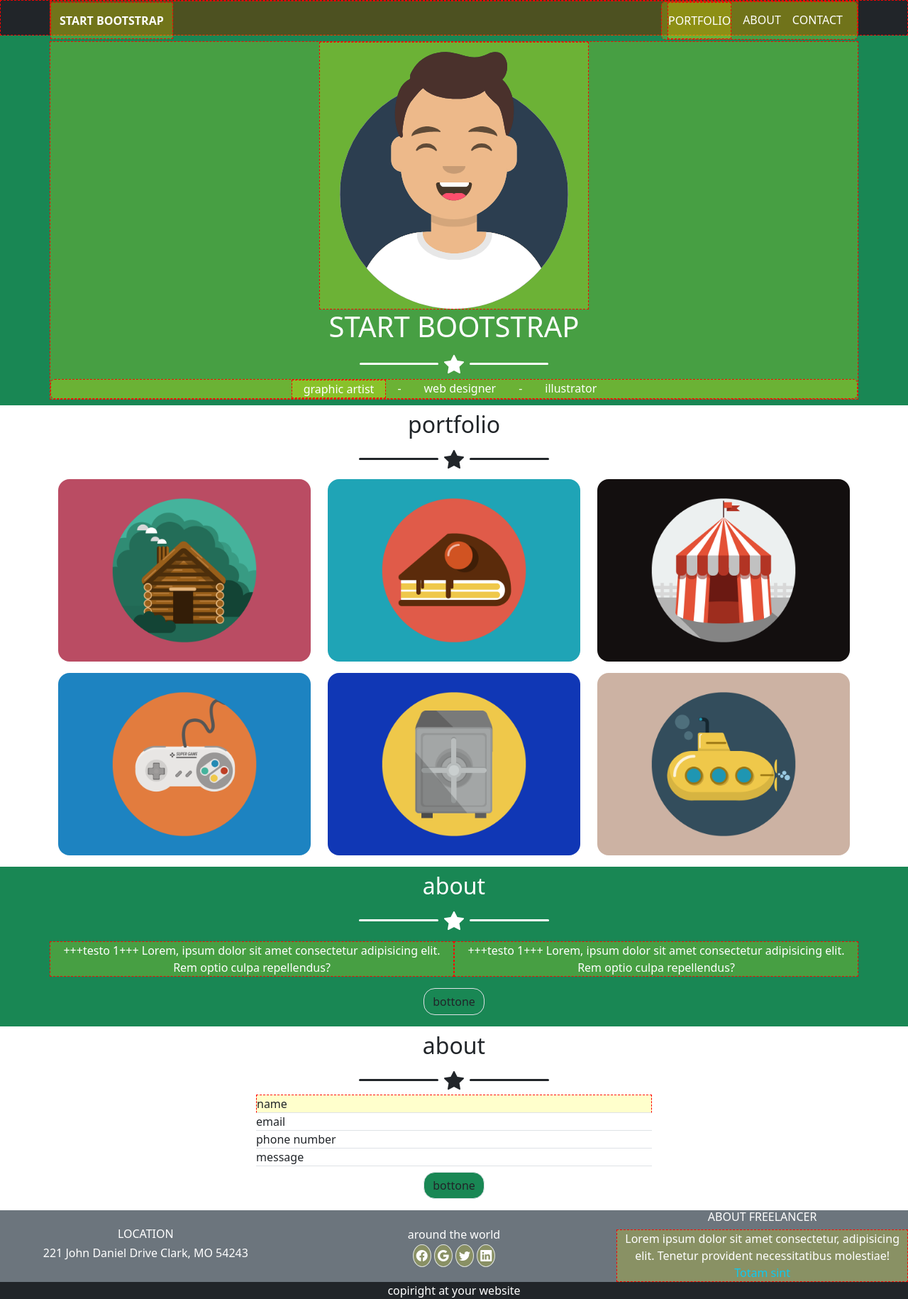
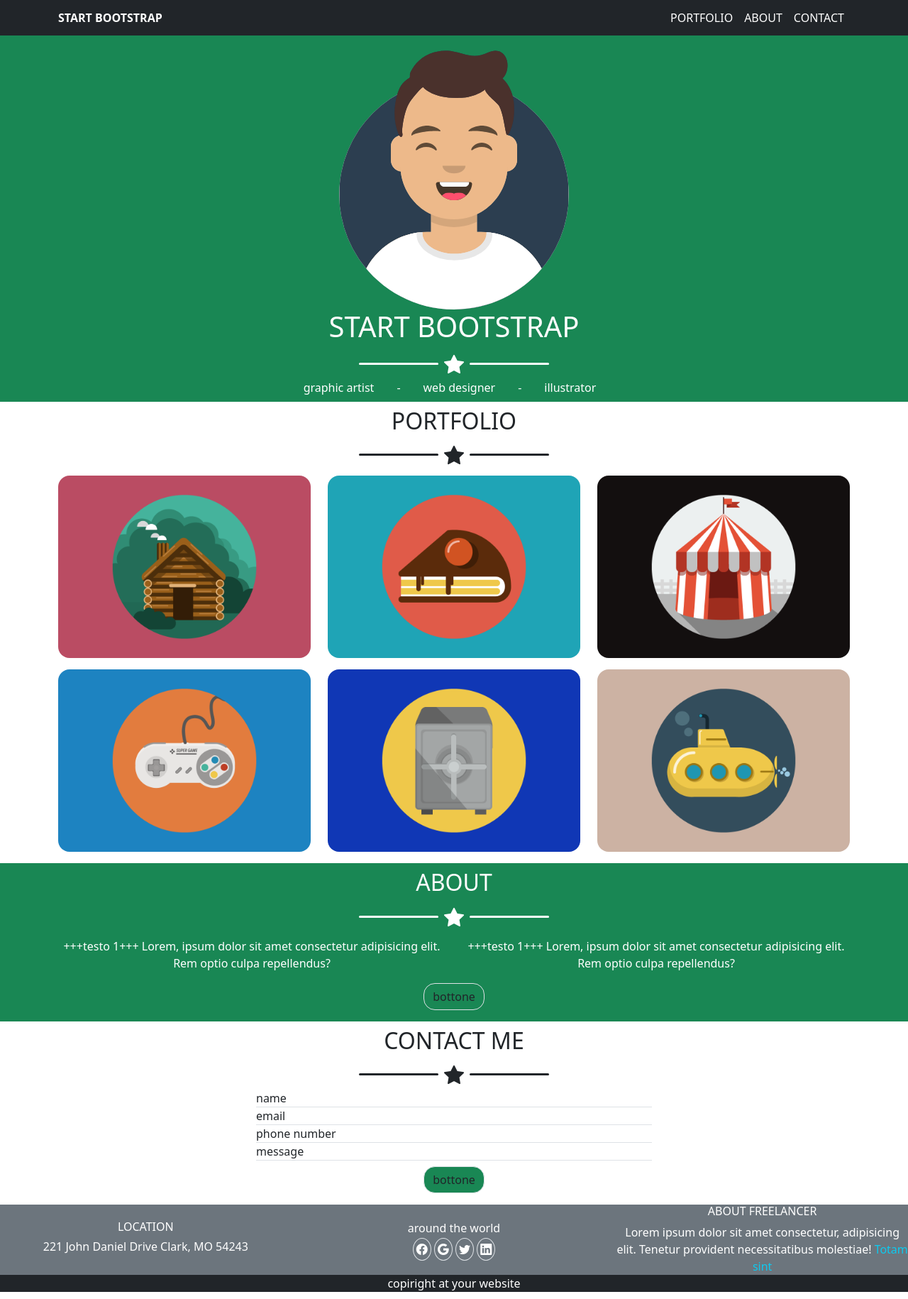
Before and after one commit to CarloCassini/html-css-bootstrap-freelancer, a plain HTML site: page index.html in a window 1280 px wide. Shown: the whole page at 71% size. Drawn offline with nearby package versions, Linux system fonts and the light colour scheme.

Commit message:
no debug

```diff
--- a/index.html
+++ b/index.html
@@ -23,24 +23,22 @@
     <link rel="stylesheet" href="./css/responsive.css" />
   </head>
   <body>
-    <header class="ms_debug text-white bg-dark">
-      <div class="container ms_debug">
+    <header class="text-white bg-dark">
+      <div class="container">
         <div
           class="row row-cols-auto justify-content-between align-items-center"
         >
-          <div class="ms_debug col me-auto fw-bold">START BOOTSTRAP</div>
+          <div class="col me-auto fw-bold">START BOOTSTRAP</div>
 
-          <ul
-            class="ms_debug d-none d-md-flex list-group list-group-horizontal"
-          >
-            <li class="ms_debug d-inline-block mx-2">
+          <ul class="d-none d-md-flex list-group list-group-horizontal">
+            <li class="d-inline-block mx-2">
               <a href="#">PORTFOLIO</a>
             </li>
             <li class="d-inline-block mx-2"><a href="#">ABOUT</a></li>
             <li class="d-inline-block mx-2"><a href="#">CONTACT</a></li>
           </ul>
 
-          <div class="ms_debug d-md-none col">
+          <div class="d-md-none col">
             <a href="#"> <i class="bi bi-menu-down"></i></a>
           </div>
         </div>
@@ -48,9 +46,9 @@
     </header>
     <main>
       <section class="bg-success text-white py-2" id="avatar">
-        <div class="ms_debug container">
+        <div class="container">
           <div class="row row-cols-1 justify-content-center">
-            <img class="ms_debug col-4 mx-auto" src="./img/avatar.svg" alt="" />
+            <img class="col-4 mx-auto" src="./img/avatar.svg" alt="" />
             <h1 class="text-center">START BOOTSTRAP</h1>
 
             <!-- stellina -->
@@ -60,10 +58,8 @@
               <div class="line"></div>
             </div>
 
-            <ul
-              class="ms_debug justify-content-center list-group list-group-horizontal"
-            >
-              <li class="ms_debug d-inline-block px-3">
+            <ul class="justify-content-center list-group list-group-horizontal">
+              <li class="d-inline-block px-3">
                 <a href="#"> graphic artist </a>
               </li>
               <li class="d-inline-block px-3">-</li>
@@ -81,7 +77,7 @@
 
       <section class="py-2" id="portfolio">
         <div class="container">
-          <h2 class="text-center">portfolio</h2>
+          <h2 class="text-center text-uppercase">portfolio</h2>
           <!-- stellina -->
           <div class="d-flex justify-content-center align-items-center gap-2">
             <div class="line"></div>
@@ -126,7 +122,7 @@
 
       <section class="py-2 bg-success text-white text-center" id="about">
         <div class="container">
-          <h2 class="text-center">about</h2>
+          <h2 class="text-center text-uppercase">about</h2>
 
           <!-- stellina -->
           <div class="d-flex justify-content-center align-items-center gap-2">
@@ -136,11 +132,11 @@
           </div>
 
           <div class="row">
-            <div class="ms_debug my-2 col-12 col-md-6">
+            <div class="my-2 col-12 col-md-6">
               +++testo 1+++ Lorem, ipsum dolor sit amet consectetur adipisicing
               elit. Rem optio culpa repellendus?
             </div>
-            <div class="ms_debug my-2 col-12 col-md-6">
+            <div class="my-2 col-12 col-md-6">
               +++testo 1+++ Lorem, ipsum dolor sit amet consectetur adipisicing
               elit. Rem optio culpa repellendus?
             </div>
@@ -152,7 +148,7 @@
 
       <section class="py-2 text-center" id="contact">
         <div class="container">
-          <h2 class="text-center">about</h2>
+          <h2 class="text-center text-uppercase">contact me</h2>
 
           <!-- stellina -->
           <div class="d-flex justify-content-center align-items-center gap-2">
@@ -161,7 +157,7 @@
             <div class="line"></div>
           </div>
 
-          <div class="ms_debug mx-auto text-start w-50 border-bottom">name</div>
+          <div class="mx-auto text-start w-50 border-bottom">name</div>
           <div class="mx-auto text-start w-50 border-bottom">email</div>
           <div class="mx-auto text-start w-50 border-bottom">phone number</div>
           <div class="mx-auto text-start w-50 border-bottom">message</div>
@@ -184,17 +180,17 @@
           <div class="col-md-4">
             <h6>around the world</h6>
             <div>
-              <i class="bi bi-facebook ms_debug p-1 border rounded-circle"></i>
-              <i class="bi bi-google ms_debug p-1 border rounded-circle"></i>
+              <i class="bi bi-facebook p-1 border rounded-circle"></i>
+              <i class="bi bi-google p-1 border rounded-circle"></i>
 
-              <i class="bi bi-twitter ms_debug p-1 border rounded-circle"></i>
-              <i class="bi bi-linkedin ms_debug p-1 border rounded-circle"></i>
+              <i class="bi bi-twitter p-1 border rounded-circle"></i>
+              <i class="bi bi-linkedin p-1 border rounded-circle"></i>
             </div>
           </div>
 
           <div class="col-md-4">
             <h6>ABOUT FREELANCER</h6>
-            <p class="ms_debug m-0">
+            <p class="m-0">
               Lorem ipsum dolor sit amet consectetur, adipisicing elit. Tenetur
               provident necessitatibus molestiae!
               <a
```
